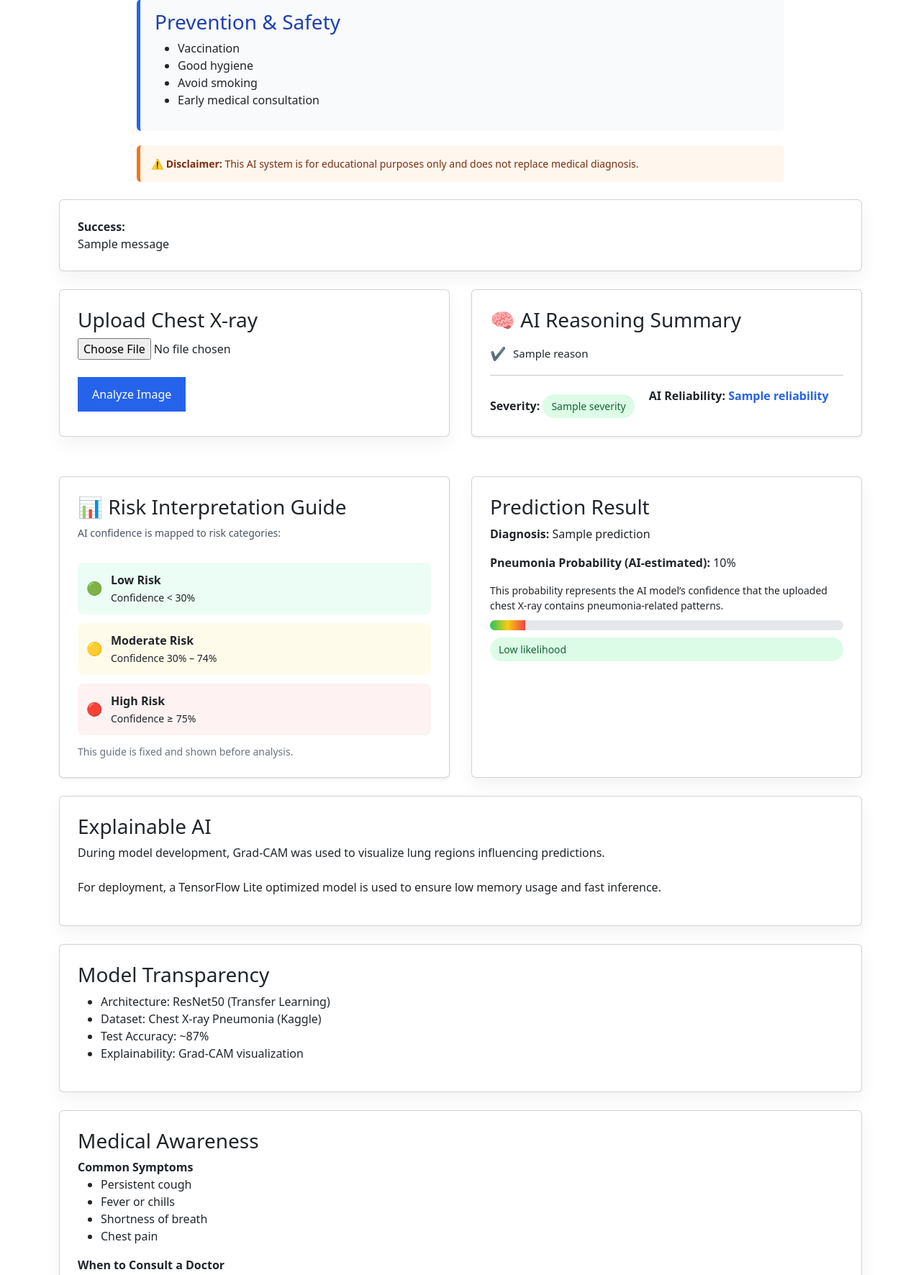
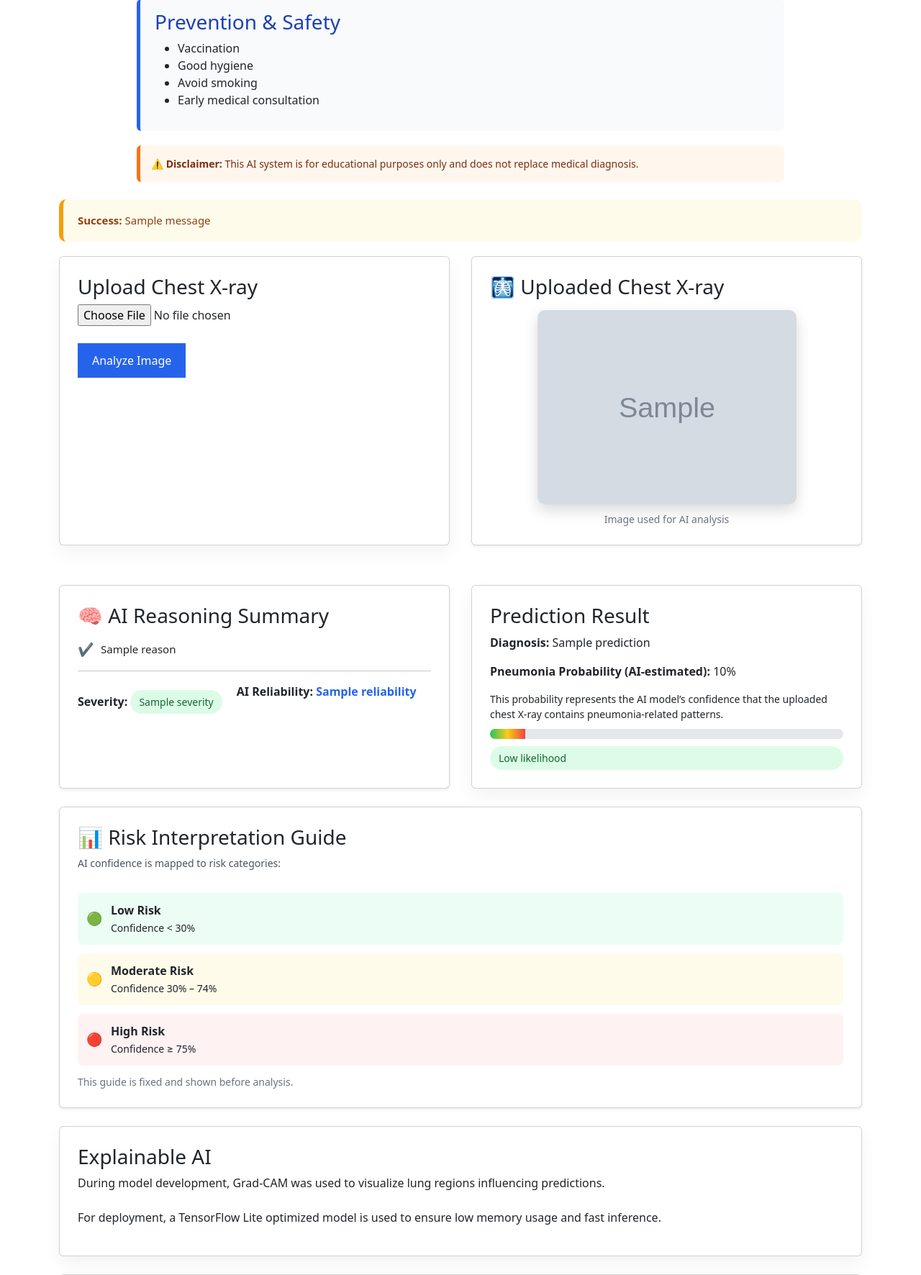
Before and after one commit to Dinesh4953/Pneumonia-Detector, a Flask app: template templates/index.html in a window 1280 px wide. Shown: the part 602-2374 px from the top of the page at 72% size. Run offline with Flask 3, Linux system fonts and the light colour scheme; the template is opened without the code that fills it: most values are stand-ins (such as "Sample title", 1, 10 or a date in 2020); grey boxes marked "Sample" are stand-in pictures; one stand-in notice (Sample message) is shown; parts of the project's set-up code (start-up, migrations or seed data) failed here and were passed over.

Commit message:
Not Getting Fixed

```diff
--- a/app.py
+++ b/app.py
@@ -21,10 +21,23 @@ import tempfile
 import os
 
 MODEL_URL = "https://huggingface.co/dinesh49/pneumonia-resnet50/resolve/main/pneumonia_resnet50.tflite"
-BASE_DIR = os.path.dirname(os.path.abspath(__file__))
-MODEL_PATH = os.path.join(BASE_DIR, "models", "pneumonia_resnet50.tflite")
+# BASE_DIR = os.path.dirname(os.path.abspath(__file__))
+# MODEL_PATH = os.path.join(BASE_DIR, "models", "pneumonia_resnet50.tflite")
+MODEL_PATH = "/tmp/pneumonia_resnet50.tflite"
 
 os.makedirs(UPLOAD_FOLDER, exist_ok=True)
+
+def ensure_model_ready():
+    if not os.path.exists(MODEL_PATH):
+        print("⬇️ Downloading TFLite model...")
+        r = requests.get(MODEL_URL, stream=True)
+        r.raise_for_status()
+        with open(MODEL_PATH, "wb") as f:
+            for chunk in r.iter_content(8192):
+                f.write(chunk)
+        print("✅ Model downloaded")
+ensure_model_ready()
+
 
 # ------------------ MODEL (LAZY LOAD) ------------------
 # ------------------ TFLITE MODEL (LAZY LOAD) ------------------
@@ -35,6 +48,7 @@ output_details = None
 import requests
 
 def download_model_if_needed():
+    os.makedirs(os.path.dirname(MODEL_PATH), exist_ok=True)
     if not os.path.exists(MODEL_PATH):
         print("Downloading TFLite model from Hugging Face...")
         r = requests.get(MODEL_URL, stream=True)
@@ -47,7 +61,6 @@ def download_model_if_needed():
 
 def load_model_once():
     global interpreter, input_details, output_details
-
     if interpreter is None:
         print("🧠 Loading TFLite model...")
         interpreter = tf.lite.Interpreter(model_path=MODEL_PATH)
--- a/render.yaml
+++ b/render.yaml
@@ -5,7 +5,7 @@ services:
     plan: free
     runtime: python
     buildCommand: pip install -r requirements.txt
-    startCommand: gunicorn app:app --bind 0.0.0.0:$PORT
+    startCommand: gunicorn app:app --workers 1 --threads 2 --bind 0.0.0.0:$PORT
     envVars:
       - key: PYTHON_VERSION
         value: 3.10.13
--- a/templates/index.html
+++ b/templates/index.html
@@ -5,6 +5,27 @@
 <title>PneumoScan AI</title>
 
 <style>
+.flash-error {
+    border-left: 6px solid #dc2626;
+    background: #fee2e2;
+    color: #7f1d1d;
+    padding: 18px 20px;
+    border-radius: 10px;
+    font-size: 15px;
+    margin-bottom: 20px;
+    box-shadow: 0 8px 20px rgba(220,38,38,0.15);
+}
+
+.flash-warning {
+    border-left: 6px solid #f59e0b;
+    background: #fffbeb;
+    color: #92400e;
+    padding: 18px 20px;
+    border-radius: 10px;
+    font-size: 15px;
+    margin-bottom: 20px;
+}
+
 body {
     margin: 0;
     font-family: Arial, sans-serif;
@@ -198,18 +219,20 @@ footer {
 <br>
 
 <!-- ================== FLASH ERROR MESSAGE ================== -->
- <div id="response-section"></div>
+<div id="response-section"></div>
 
 {% with messages = get_flashed_messages(with_categories=true) %}
   {% if messages %}
-    {% for category, message in messages %}
-     <div class="card {% if category == 'error' %}error-card{% else %}warning-card{% endif %}">
-    <b>{{ category|capitalize }}:</b> {{ message }}
-</div>
-
-    {% endfor %}
+    <div id="flash-container">
+      {% for category, message in messages %}
+        <div class="{% if category == 'error' %}flash-error{% else %}flash-warning{% endif %}">
+            <b>{{ category|capitalize }}:</b> {{ message }}
+        </div>
+      {% endfor %}
+    </div>
   {% endif %}
 {% endwith %}
+
 
 
 <!-- ================== UPLOAD & RESULT ================== -->
@@ -222,6 +245,30 @@ footer {
         <button type="submit">Analyze Image</button>
     </form>
 </div>
+
+{% if image_path %}
+<div class="card shadow-sm">
+    <h3 class="mb-3">🩻 Uploaded Chest X-ray</h3>
+
+    <div style="display:flex; justify-content:center;">
+        <img
+            src="{{ image_path }}"
+            alt="Uploaded Chest X-ray"
+            style="
+                max-width:100%;
+                width:360px;
+                border-radius:10px;
+                box-shadow:0 8px 20px rgba(0,0,0,0.15);
+            "
+        >
+    </div>
+
+    <small style="display:block; text-align:center; margin-top:10px; color:#6b7280;">
+        Image used for AI analysis
+    </small>
+</div>
+{% endif %}
+
 
 {% if prediction %}
 <div class="card shadow-sm">
@@ -259,6 +306,34 @@ footer {
 </div>
 {% endif %}
 
+
+
+
+
+{% if prediction %}
+<div class="card" id="result-section">
+    <h3>Prediction Result</h3>
+    <p><b>Diagnosis:</b> {{ prediction }}</p>
+<p><b>Pneumonia Probability (AI-estimated):</b> {{ confidence | round(2) }}%</p>
+<small>
+This probability represents the AI model’s confidence that the uploaded chest X-ray
+contains pneumonia-related patterns.
+</small>
+    <div class="conf-bar">
+<div class="conf-fill" style="width: {{ confidence | round(0) }}%;"></div>
+    </div>
+
+    {% if confidence > 60 %}
+        <span class="result-tag high">High likelihood</span>
+    {% elif confidence > 30 %}
+        <span class="result-tag medium">Moderate likelihood</span>
+    {% else %}
+        <span class="result-tag low">Low likelihood</span>
+    {% endif %}
+</div>
+{% endif %}
+
+</div>
 
 
    <!-- ================== RISK INTERPRETATION GUIDE ================== -->
@@ -300,31 +375,6 @@ footer {
     </small>
 </div>
 
-
-{% if prediction %}
-<div class="card" id="result-section">
-    <h3>Prediction Result</h3>
-    <p><b>Diagnosis:</b> {{ prediction }}</p>
-<p><b>Pneumonia Probability (AI-estimated):</b> {{ confidence | round(2) }}%</p>
-<small>
-This probability represents the AI model’s confidence that the uploaded chest X-ray
-contains pneumonia-related patterns.
-</small>
-    <div class="conf-bar">
-<div class="conf-fill" style="width: {{ confidence | round(0) }}%;"></div>
-    </div>
-
-    {% if confidence > 60 %}
-        <span class="result-tag high">High likelihood</span>
-    {% elif confidence > 30 %}
-        <span class="result-tag medium">Moderate likelihood</span>
-    {% else %}
-        <span class="result-tag low">Low likelihood</span>
-    {% endif %}
-</div>
-{% endif %}
-
-</div>
 
 <div class="card">
     <h3>Explainable AI</h3>
@@ -397,13 +447,14 @@ contains pneumonia-related patterns.
 
 {% endif %}
 <script>
-window.onload = function () {
-    const responseSection = document.getElementById("response-section");
-    if (responseSection) {
-        responseSection.scrollIntoView({ behavior: "smooth" });
+document.addEventListener("DOMContentLoaded", function () {
+    const flashBox = document.getElementById("flash-container");
+    if (flashBox) {
+        flashBox.scrollIntoView({ behavior: "smooth", block: "center" });
     }
-};
+});
 </script>
+
 
 </body>
 </html>
```
